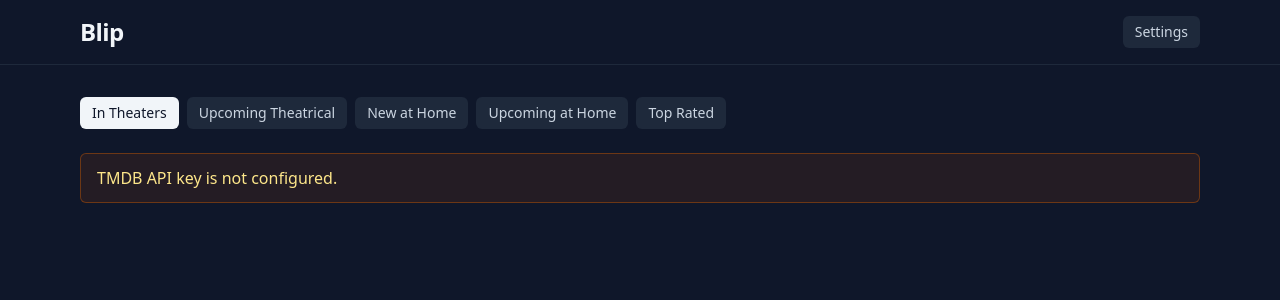
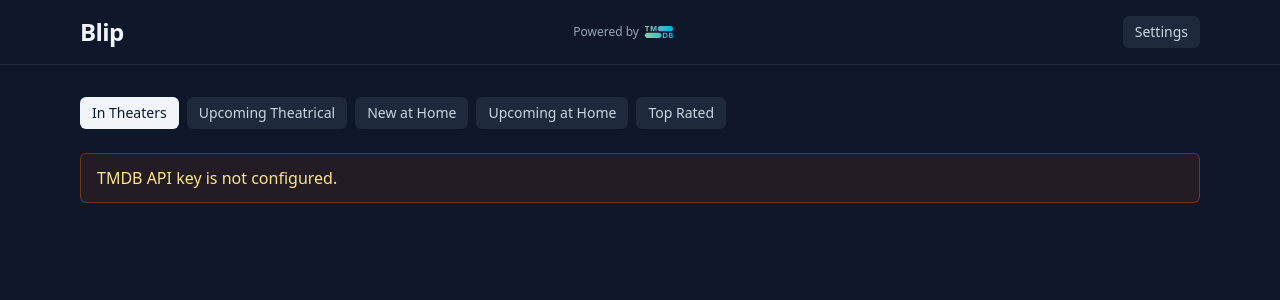
Before and after one commit to izznogooood/blip, a FastAPI app: page / in a window 1280 px wide. Shown: the top 300 px of the page. Run offline with FastAPI, Linux system fonts and the light colour scheme; data that the repository does not hold is empty; some libraries are stand-ins or nearby versions.

Commit message:
MDB attribute

```diff
--- a/app/templates/base.html
+++ b/app/templates/base.html
@@ -1,5 +1,6 @@
 <!DOCTYPE html>
 <html lang="en">
+
 <head>
   <meta charset="utf-8" />
   <meta name="viewport" content="width=device-width, initial-scale=1" />
@@ -14,14 +15,19 @@
 
   <link rel="stylesheet" href="{{ url_for('static', path='app.css') }}" />
 </head>
+
 <body class="min-h-screen bg-slate-900 text-slate-100">
   <header class="border-b border-slate-800">
     <div class="mx-auto max-w-6xl px-4 py-4 flex items-center justify-between">
-        <a href="/" class="text-2xl font-bold tracking-tight">{{ app_name }}</a>
-        <a
-          href="/settings"
-          class="rounded-md bg-slate-800 px-3 py-1.5 text-sm font-medium text-slate-300 hover:bg-slate-700"
-        >
+      <a href="/" class="flex items-center gap-1.5">
+        <span class="text-2xl font-bold tracking-tight">{{ app_name }}</span>
+      </a>
+      <a href="https://www.themoviedb.org/" target="_blank" rel="noopener noreferrer" class="flex items-center gap-1.5">
+        <span class="text-xs text-slate-400">Powered by</span>
+        <img src="{{ url_for('static', path='blue_square.svg') }}" alt="Blip" class="h-3 w-auto" />
+      </a>
+      <a href="/settings"
+        class="rounded-md bg-slate-800 px-3 py-1.5 text-sm font-medium text-slate-300 hover:bg-slate-700">
         Settings
       </a>
     </div>
@@ -33,4 +39,5 @@
 
   <script src="{{ url_for('static', path='app.js') }}"></script>
 </body>
+
 </html>
```
Also changed, not shown: app/static/blue_square.svg (added). Lines whose indentation alone changed are shown as unchanged.
